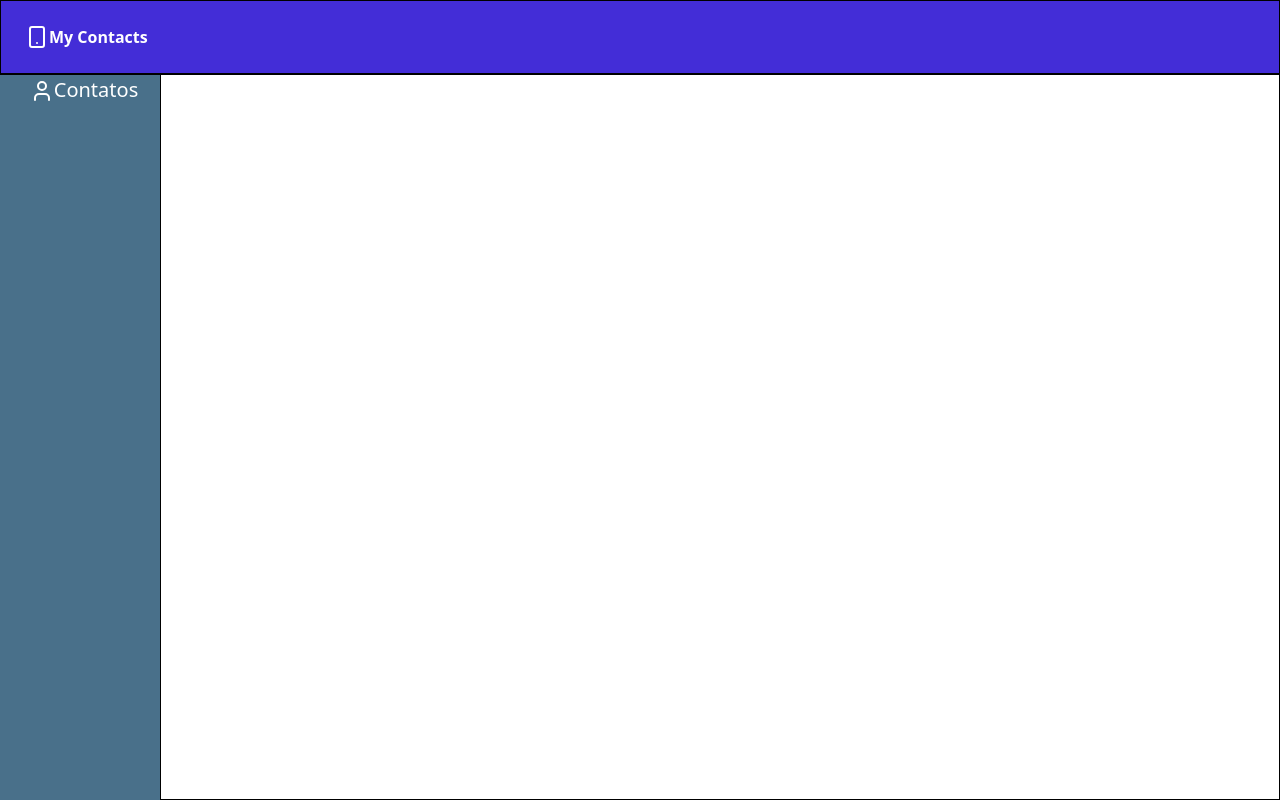
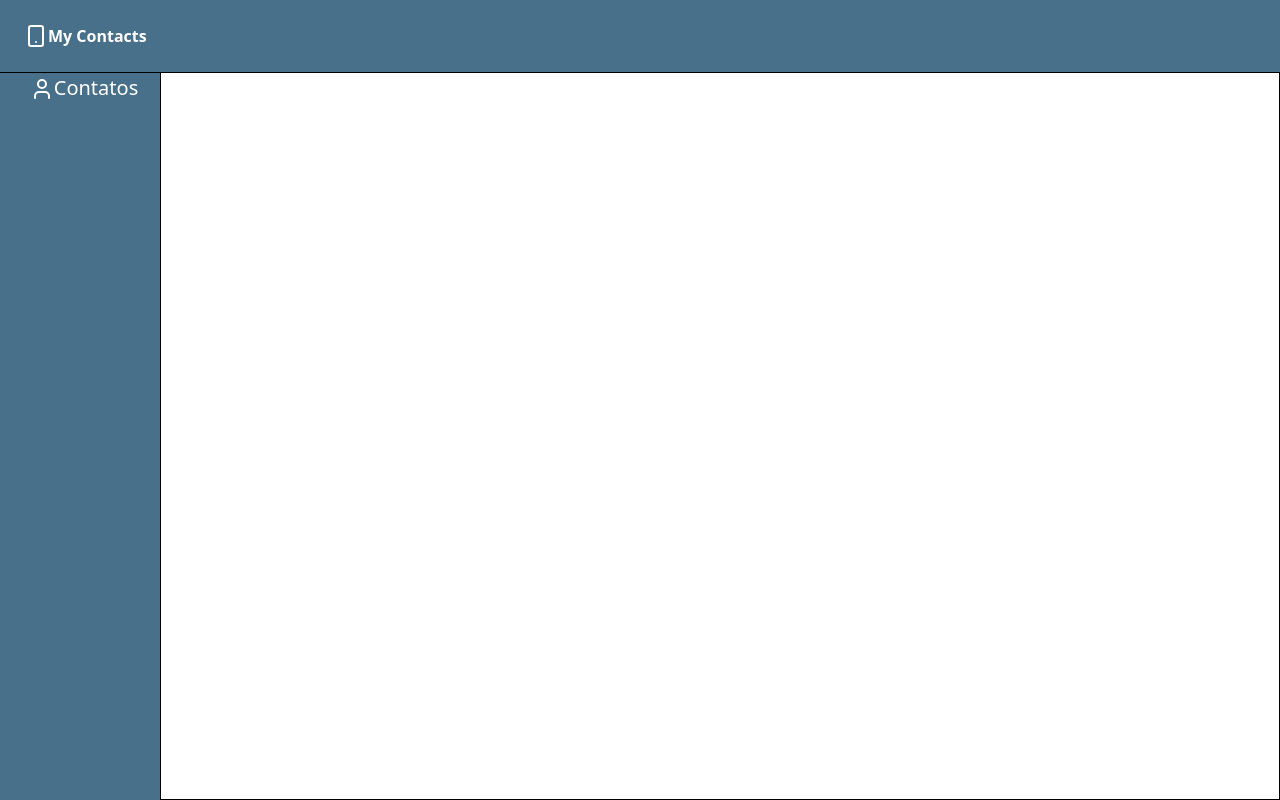
Before and after one commit to PedroHenriqueBRO/Projeto_Full_Stack_Contacts, a React (Vite) app in the folder frontend/: page / in a window 1280 px wide. Built offline with nearby package versions, Linux system fonts and the light colour scheme.

Commit message:
style: mudança de cor do bg do header

```diff
--- a/frontend/src/components/Header.tsx
+++ b/frontend/src/components/Header.tsx
@@ -1,7 +1,7 @@
 import { Smartphone } from "lucide-react";
 function Header() {
   return (
-<div className="bg-indigo-700 p-6 shadow-lg border ">
+<div className="bg-[#49708a] p-6 shadow-lg ">
     <div className="flex">
         <Smartphone className="text-white"></Smartphone>
         <h1 className="text-white font-bold">My Contacts</h1>
```
